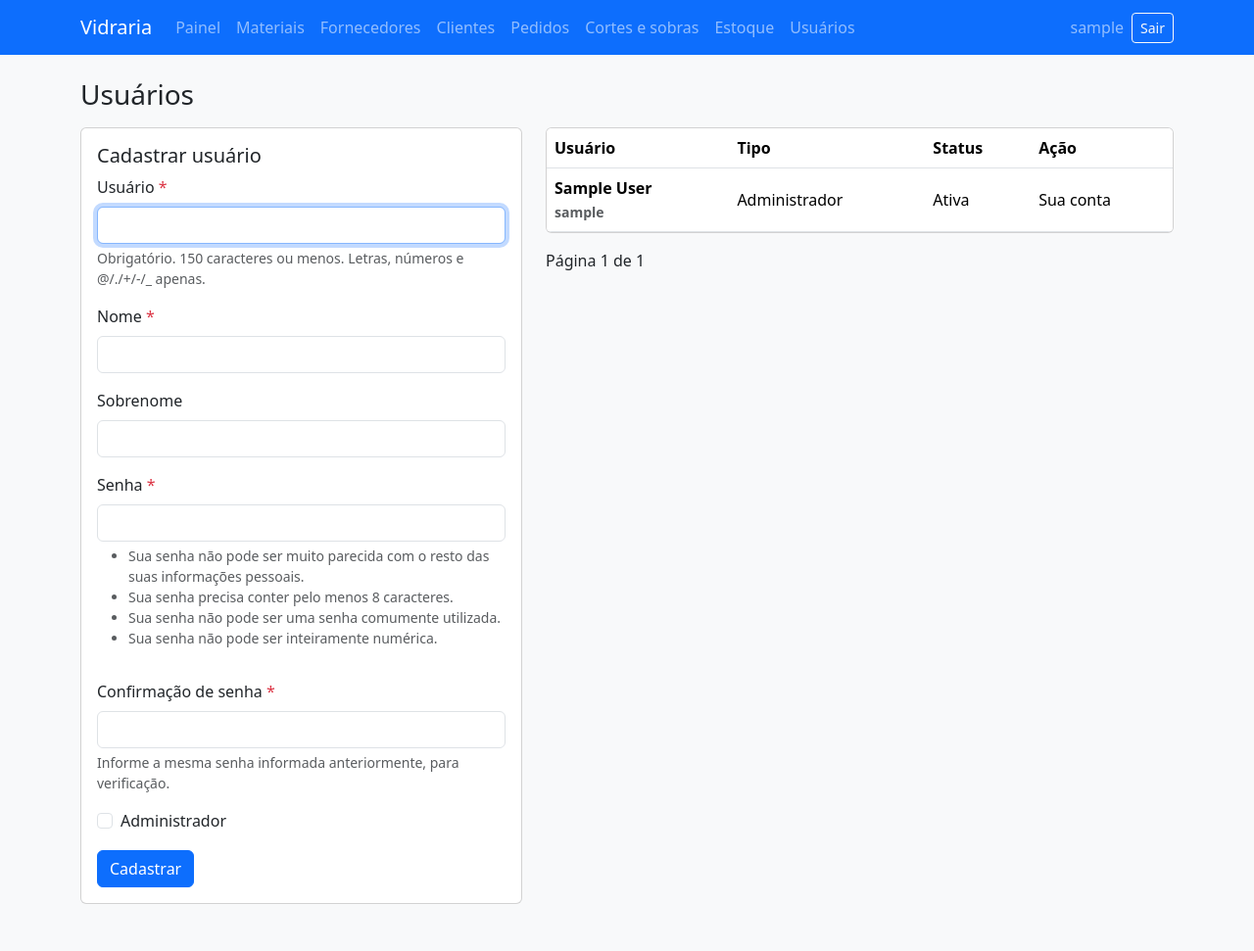
After one commit to XZothex/Projeto-Vidraria, a Django app: page /contas/usuarios/ in a window 1280 px wide. The commit adds this page. Shown: the whole page at 98% size. Run offline with Django 5.2, Linux system fonts and the light colour scheme; the visitor is signed in with stand-in values (Sample User, id 1); data comes from the database, SQL or seed files in the repository.

Commit message:
Integra a gestão de usuários do Patrick ao Django

```diff
--- a/config/urls.py
+++ b/config/urls.py
@@ -5,8 +5,8 @@ from django.views.generic import RedirectView
 
 urlpatterns = [
     path("admin/", admin.site.urls),
-    # Login/logout PROVISÓRIOS com as views padrão do Django.
-    # Substituir pelas rotas do módulo de login quando ele existir.
+    path("contas/", include("contas.urls")),
+    # Autenticação e sessões do Django.
     path("entrar/", auth_views.LoginView.as_view(), name="login"),
     path("sair/", auth_views.LogoutView.as_view(), name="logout"),
     # Módulo de cadastros (materiais e fornecedores)
--- /dev/null
+++ b/contas/forms.py
@@ -0,0 +1,37 @@
+from django import forms
+from django.contrib.auth.forms import UserCreationForm
+from django.db import connection
+
+from cadastros.forms import BootstrapFormMixin
+
+PERFIS_MYSQL = [("vendas", "Vendas"), ("estoque", "Estoque"), ("producao", "Produção")]
+
+
+class ContaForm(BootstrapFormMixin, UserCreationForm):
+    administrador = forms.BooleanField(label="Administrador", required=False)
+
+    class Meta(UserCreationForm.Meta):
+        fields = ("username", "first_name", "last_name")
+        labels = {"first_name": "Nome", "last_name": "Sobrenome"}
+
+    def __init__(self, *args, **kwargs):
+        super().__init__(*args, **kwargs)
+        self.fields["first_name"].required = True
+        if connection.vendor == "mysql":
+            self.fields["perfil_mysql"] = forms.ChoiceField(
+                label="Perfil no estoque", choices=PERFIS_MYSQL, initial="vendas", required=False,
+                help_text="Administradores recebem o perfil Administração.",
+                widget=forms.Select(attrs={"class": "form-select"}),
+            )
+
+    def clean(self):
+        dados = super().clean()
+        if connection.vendor == "mysql":
+            if not dados.get("administrador") and not dados.get("perfil_mysql"):
+                self.add_error("perfil_mysql", "Selecione o perfil no estoque.")
+            if len(dados.get("username", "")) > 50:
+                self.add_error("username", "Use até 50 caracteres para o login do estoque.")
+            nome = " ".join(filter(None, [dados.get("first_name"), dados.get("last_name")]))
+            if len(nome) > 150:
+                self.add_error("first_name", "O nome completo deve ter até 150 caracteres.")
+        return dados
--- /dev/null
+++ b/contas/templates/contas/usuarios.html
@@ -0,0 +1,46 @@
+{% extends "base.html" %}
+{% block titulo %}Usuários{% endblock %}
+{% block conteudo %}
+<h1 class="h3 mb-3">Usuários</h1>
+<div class="row g-4">
+  <section class="col-lg-5">
+    <form method="post" class="card card-body" novalidate>
+      <h2 class="h5">Cadastrar usuário</h2>
+      {% csrf_token %}
+      {{ form.non_field_errors }}
+      {% for campo in form %}{% include "partials/_campo.html" %}{% endfor %}
+      <button type="submit" class="btn btn-primary align-self-start">Cadastrar</button>
+    </form>
+  </section>
+  <section class="col-lg-7">
+    <div class="card table-responsive">
+      <table class="table align-middle mb-0">
+        <thead><tr><th scope="col">Usuário</th><th scope="col">Tipo</th><th scope="col">Status</th><th scope="col">Ação</th></tr></thead>
+        <tbody>
+          {% for conta in pagina %}
+          <tr>
+            <th scope="row">{{ conta.get_full_name|default:conta.username }}<br><small class="text-muted">{{ conta.username }}</small></th>
+            <td>{% if conta.is_superuser %}Administrador{% else %}Funcionário{% endif %}</td>
+            <td>{% if conta.is_active %}Ativa{% else %}Desativada{% endif %}</td>
+            <td>
+              {% if conta.pk != user.pk %}
+              <form method="post" action="{% url 'contas:alternar_status' conta.pk %}">
+                {% csrf_token %}
+                <input type="hidden" name="ativo" value="{% if conta.is_active %}0{% else %}1{% endif %}">
+                <button type="submit" class="btn btn-sm btn-outline-secondary">{% if conta.is_active %}Desativar{% else %}Ativar{% endif %}</button>
+              </form>
+              {% else %}Sua conta{% endif %}
+            </td>
+          </tr>
+          {% endfor %}
+        </tbody>
+      </table>
+    </div>
+    <nav class="d-flex gap-3 mt-3" aria-label="Páginas de usuários">
+      {% if pagina.has_previous %}<a href="?page={{ pagina.previous_page_number }}">Anterior</a>{% endif %}
+      <span>Página {{ pagina.number }} de {{ pagina.paginator.num_pages }}</span>
+      {% if pagina.has_next %}<a href="?page={{ pagina.next_page_number }}">Próxima</a>{% endif %}
+    </nav>
+  </section>
+</div>
+{% endblock %}
--- /dev/null
+++ b/contas/urls.py
@@ -0,0 +1,9 @@
+from django.urls import path
+
+from . import views
+
+app_name = "contas"
+urlpatterns = [
+    path("usuarios/", views.usuarios, name="usuarios"),
+    path("usuarios/<int:pk>/alternar-status/", views.alternar_status, name="alternar_status"),
+]
--- /dev/null
+++ b/contas/views.py
@@ -0,0 +1,72 @@
+from django.contrib import messages
+from django.contrib.auth import get_user_model
+from django.contrib.auth.decorators import login_required
+from django.core.exceptions import PermissionDenied
+from django.core.paginator import Paginator
+from django.db import IntegrityError, connection, transaction
+from django.http import Http404, HttpResponseBadRequest
+from django.shortcuts import redirect, render
+from django.views.decorators.http import require_http_methods, require_POST
+
+from .forms import ContaForm
+
+Usuario = get_user_model()
+
+
+def _confirmar_administrador(usuario):
+    if not (usuario.is_active and usuario.is_superuser):
+        raise PermissionDenied
+
+
+@login_required
+@require_http_methods(["GET", "POST"])
+def usuarios(request):
+    _confirmar_administrador(request.user)
+    form = ContaForm(request.POST if request.method == "POST" else None)
+    if request.method == "POST" and form.is_valid():
+        try:
+            with transaction.atomic():
+                _confirmar_administrador(Usuario.objects.select_for_update().get(pk=request.user.pk))
+                conta = form.save(commit=False)
+                conta.is_staff = conta.is_superuser = form.cleaned_data["administrador"]
+                conta.save()
+                if connection.vendor == "mysql":
+                    perfil = "administracao" if conta.is_superuser else form.cleaned_data["perfil_mysql"]
+                    with connection.cursor() as cursor:
+                        cursor.execute(
+                            "INSERT INTO usuario (nome, login, perfil) VALUES (%s, %s, %s)",
+                            [conta.get_full_name(), conta.username, perfil],
+                        )
+        except IntegrityError:
+            form.add_error("username", "O nome de usuário já está em uso no Django ou no estoque.")
+        else:
+            messages.success(request, "Usuário cadastrado.")
+            return redirect("contas:usuarios")
+    pagina = Paginator(Usuario.objects.order_by("username", "pk"), 25).get_page(request.GET.get("page"))
+    return render(request, "contas/usuarios.html", {"form": form, "pagina": pagina})
+
+
+@login_required
+@require_POST
+@transaction.atomic
+def alternar_status(request, pk):
+    _confirmar_administrador(request.user)
+    status = request.POST.get("ativo")
+    if status not in {"0", "1"}:
+        return HttpResponseBadRequest("Status inválido.")
+    if pk == request.user.pk:
+        messages.error(request, "Você não pode desativar sua própria conta.")
+        return redirect("contas:usuarios")
+
+    bloqueados = {
+        conta.pk: conta for conta in Usuario.objects.select_for_update()
+        .filter(pk__in=[request.user.pk, pk]).order_by("pk")
+    }
+    _confirmar_administrador(bloqueados[request.user.pk])
+    conta = bloqueados.get(pk)
+    if conta is None:
+        raise Http404("Usuário não encontrado.")
+    conta.is_active = status == "1"
+    conta.save(update_fields=["is_active"])
+    messages.success(request, "Conta ativada." if conta.is_active else "Conta desativada.")
+    return redirect("contas:usuarios")
--- a/templates/base.html
+++ b/templates/base.html
@@ -26,7 +26,9 @@
         <li class="nav-item"><a class="nav-link" href="{% url 'cortes:lista' %}">Cortes e sobras</a></li>
         <li class="nav-item"><a class="nav-link" href="{% url 'movimentacoes:lotes' %}">Estoque</a></li>
         {% endif %}
-        {# Outros módulos adicionam seus links aqui #}
+        {% if user.is_superuser %}
+        <li class="nav-item"><a class="nav-link" href="{% url 'contas:usuarios' %}">Usuários</a></li>
+        {% endif %}
       </ul>
       {% endblock %}
       {% if user.is_authenticated %}
```
Also changed, not shown: config/settings.py (+2 -5 lines), contas/tests.py (added, +61 -0 lines), docs/contas.md (added, +18 -0 lines), README.md, contas/__init__.py (added).
